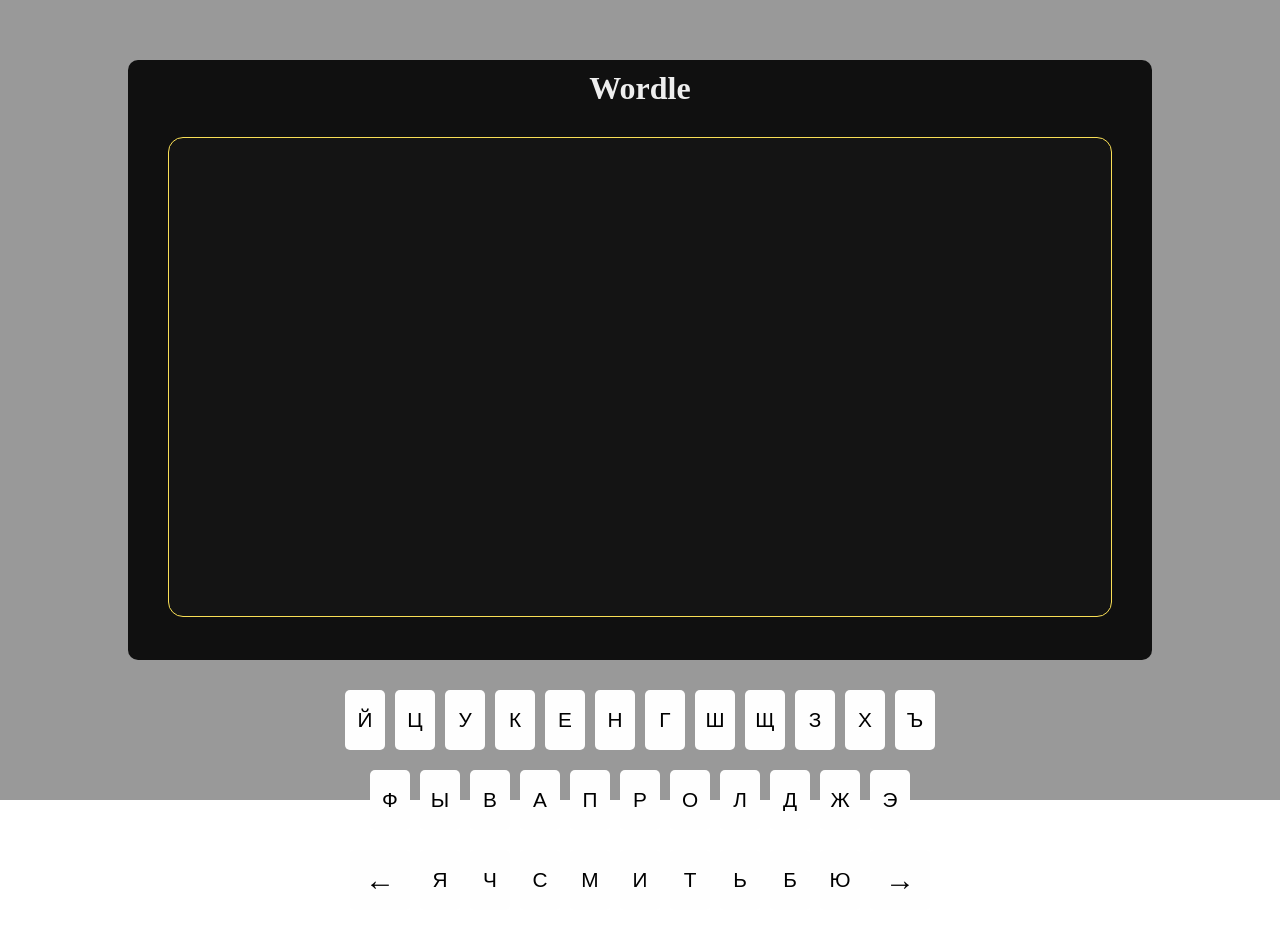
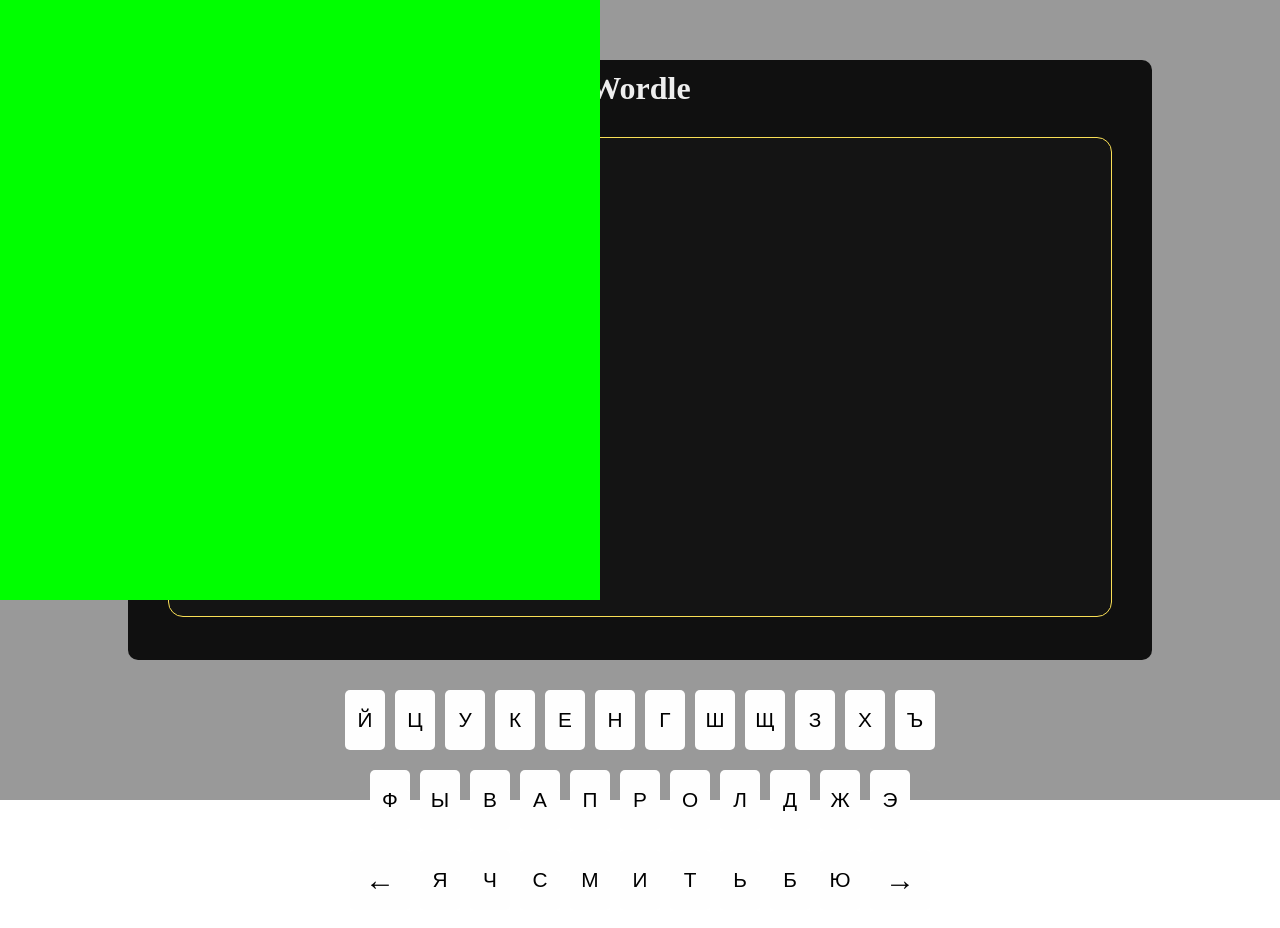
Before and after one commit to Drummer143/wordle, a React (Create React App) app: page / in a window 1280 px wide. Shown: the top 928 px of the page. Built offline with nearby package versions, Linux system fonts and the light colour scheme.

Commit message:
start creating modal window

```diff
--- a/public/index.html
+++ b/public/index.html
@@ -9,5 +9,6 @@
   </head>
   <body>
     <div id="root"></div>
+    <div id="modal"></div>
   </body>
 </html>
--- a/src/components/App/App.tsx
+++ b/src/components/App/App.tsx
@@ -5,6 +5,7 @@
 import words from '../../words.json';
 
 import styles from './App.module.css';
+import Modal from '../Modal/Modal';
 
 function App() {
   const [rightWord, setRightWord] = useState(words[Math.round(Math.random() * 10000) % words.length]);
@@ -52,6 +53,7 @@
     <div className={styles.wrapper}>
       <WordsLayout currentWord={currentWord} rightWord={rightWord} countOfTries={countOfTries} previousWords={previousWords} />
       <Keyboard usedLetters={{ excludedLetters, wrongPositionLetters, rightLetters }} handleClick={handleClick} handleDelete={handleDelete} handleSubmit={handleSubmit} disabled={countOfTries < 6 ? false : true} />
+      <Modal status='win' />
     </div>
   );
 }
--- /dev/null
+++ b/src/components/Modal/Modal.module.css
@@ -0,0 +1,13 @@
+.wrapper {
+    position: absolute;
+
+    top: 0;
+    left: 0;
+
+    width: 600px;
+    height: 600px;
+}
+
+.win {
+    background-color: #0f0;
+}
--- /dev/null
+++ b/src/components/Modal/Modal.tsx
@@ -0,0 +1,30 @@
+import React, { useEffect, useState } from 'react';
+import ReactDOM from 'react-dom';
+
+import styles from './Modal.module.css';
+
+type Props = {
+    status: string
+}
+
+function Modal({ status }: Props) {
+    const [modalContainer] = useState(document.createElement('div'));
+    const [modalRoot] = useState(document.getElementById('modal'));
+
+    useEffect((): (() => void) => {
+        modalRoot?.appendChild(modalContainer);
+
+        return () => modalRoot?.removeChild(modalContainer);
+    })
+
+    return ReactDOM.createPortal(
+        (
+            <div className={`${styles.wrapper} ${styles[status]}`}>
+
+            </div>
+        ),
+        modalContainer
+    )
+}
+
+export default Modal;
--- a/src/index.css
+++ b/src/index.css
@@ -17,7 +17,7 @@
     height: 100vh;
 }
 
-#root {
+#root, #modal {
     width: 100%;
     height: 100%;
 }
```
